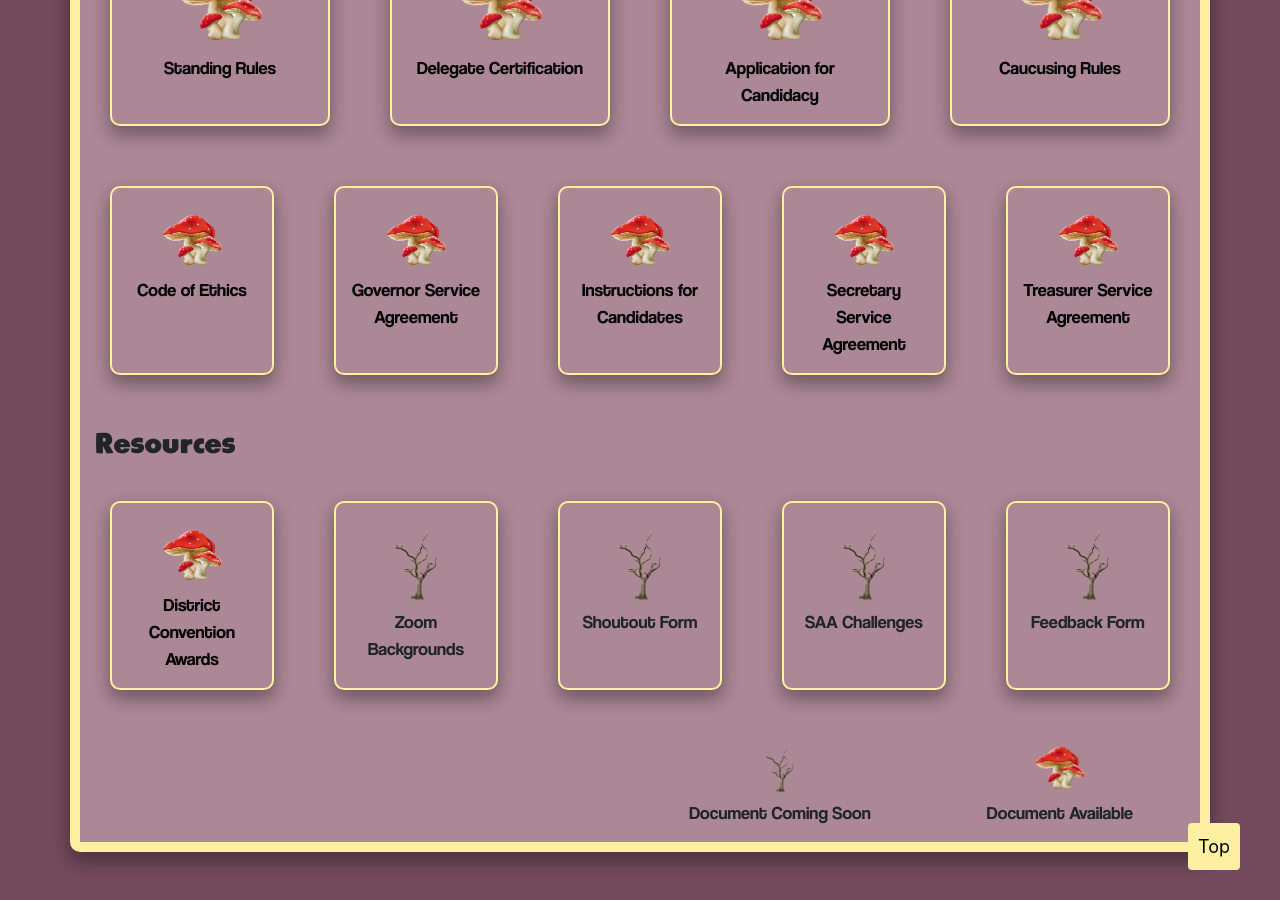
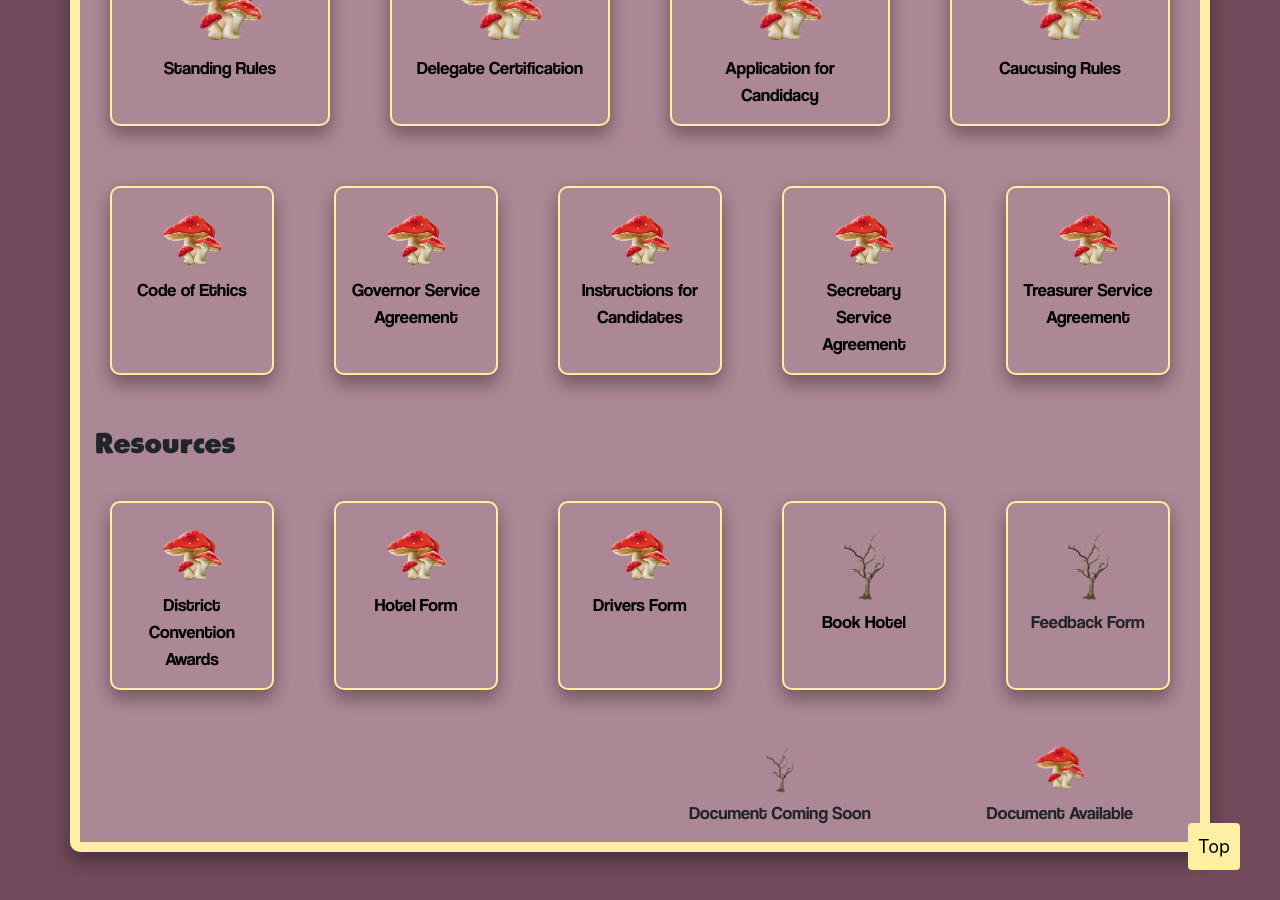
Before and after one commit to baliu186/baliu186.github.io, a Jekyll site: the page forms.html, which Jekyll copies as it is, in a window 1280 px wide and 900 px high, scrolled down 1316 px. Built offline with Jekyll 4.4.1, drawn with Linux system fonts in a browser that asks for light colours; nearby versions of some CDN libraries.

Commit message:
Update forms.html

```diff
--- a/forms.html
+++ b/forms.html
@@ -144,7 +144,7 @@ style="background-image:url('images/Yellow_Stripes.png');  background-position:
         </div>
         <div class="row justify-content-center">
             <div class="col" style="margin:5px;border-radius:10px;border: 2px solid black;border-color:#ffefa2;width:100%; height:auto; box-shadow: 0 10px 16px 0 rgba(0,0,0,0.2),0 6px 20px 0 rgba(0,0,0,0.19) !important; background-color: #ac8796;">
-                <a href="https://drive.google.com/file/d/1Gqpjv23KMdWks_AwxN_7UBJfq1DA6JuO/view">
+                <a href="https://drive.google.com/file/d/1hb1ELZcvAVqIUPmdreXzHNJ7q87nxGUD/view?usp=sharing">
                 <br>
                 <img src="images/mush.png" style="width:50%;">
                 <p style="margin-top:5px">DCON Registration Guide</p>
@@ -325,24 +325,24 @@ style="background-image:url('images/Yellow_Stripes.png');  background-position:
                 </a>
             </div>
             <div class="col"style="margin:30px;border-radius:10px;border: 2px solid black;border-color:#ffefa2; width:100%; height:auto; box-shadow: 0 10px 16px 0 rgba(0,0,0,0.2),0 6px 20px 0 rgba(0,0,0,0.19) !important; background-color: #ac8796;">
-                <!-- <a href="https://drive.google.com/drive/folders/12px7wu7VIxpSGWpwbKlDB3nzDGqLJ5Zy?usp=sharing"> -->
+                <a href="https://bit.ly/dcon2022hotelform">
                 <br>
-                <img src="images/tree.png" style="width:50%;">
-                <p style="margin-top:5px">Zoom Backgrounds</p>
+                <img src="images/mush.png" style="width:50%;">
+                <p style="margin-top:5px">Hotel Form</p>
                 </a>
             </div>
             <div class="col"style="margin:30px;border-radius:10px;border: 2px solid black;border-color:#ffefa2; width:100%; height:auto; box-shadow: 0 10px 16px 0 rgba(0,0,0,0.2),0 6px 20px 0 rgba(0,0,0,0.19) !important; background-color: #ac8796;">
-                <!-- <a href="https://tinyurl.com/DCON2021ShoutOutForm"> -->
+                <a href="https://bit.ly/dcon2022drivers">
                 <br>
-                <img src="images/tree.png" style="width:50%;">
-                <p style="margin-top:5px">Shoutout Form</p>
+                <img src="images/mush.png" style="width:50%;">
+                <p style="margin-top:5px">Drivers Form</p>
                 </a>
             </div>
             <div class="col"style="margin:30px;border-radius:10px;border: 2px solid black;border-color:#ffefa2; width:100%; height:auto; box-shadow: 0 10px 16px 0 rgba(0,0,0,0.2),0 6px 20px 0 rgba(0,0,0,0.19) !important; background-color: #ac8796;">
-                <!-- <a href="https://drive.google.com/file/d/1aCjZ748x8H9knIDSkidEhgmrPBkxlkDI/view?usp=sharing"> -->
+                <a href="https://bit.ly/dcon2022drivers">
                 <br>
                 <img src="images/tree.png" style="width:50%;">
-                <p style="margin-top:5px">SAA Challenges</p>
+                <p style="margin-top:5px">Book Hotel</p>
                 </a>
             </div>
             <div class="col"style="margin:30px;border-radius:10px;border: 2px solid black;border-color:#ffefa2; width:100%; height:auto; box-shadow: 0 10px 16px 0 rgba(0,0,0,0.2),0 6px 20px 0 rgba(0,0,0,0.19) !important; background-color: #ac8796;">
```
